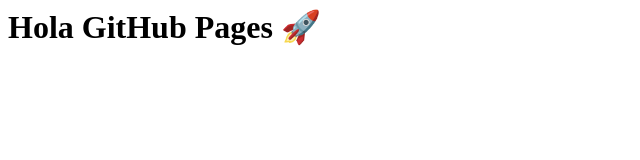
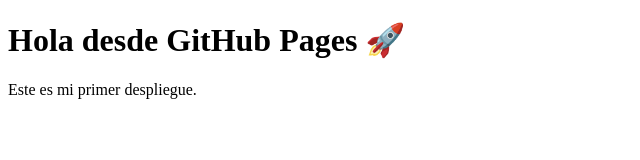
Before and after one commit to Elderkules/mini-site-demo, a plain HTML site: page index.html in a window 1280 px wide. Shown: the whole page, without its empty margins (0-640 px from the left). Drawn offline with Linux system fonts and the light colour scheme.

Commit message:
index modify

```diff
--- a/index.html
+++ b/index.html
@@ -1 +1,11 @@
-<h1>Hola GitHub Pages 🚀</h1>
+<!DOCTYPE html>
+<html lang="es">
+<head>
+  <meta charset="UTF-8">
+  <title>Mini Sitio Demo</title>
+</head>
+<body>
+  <h1>Hola desde GitHub Pages 🚀</h1>
+  <p>Este es mi primer despliegue.</p>
+</body>
+</html>
```
